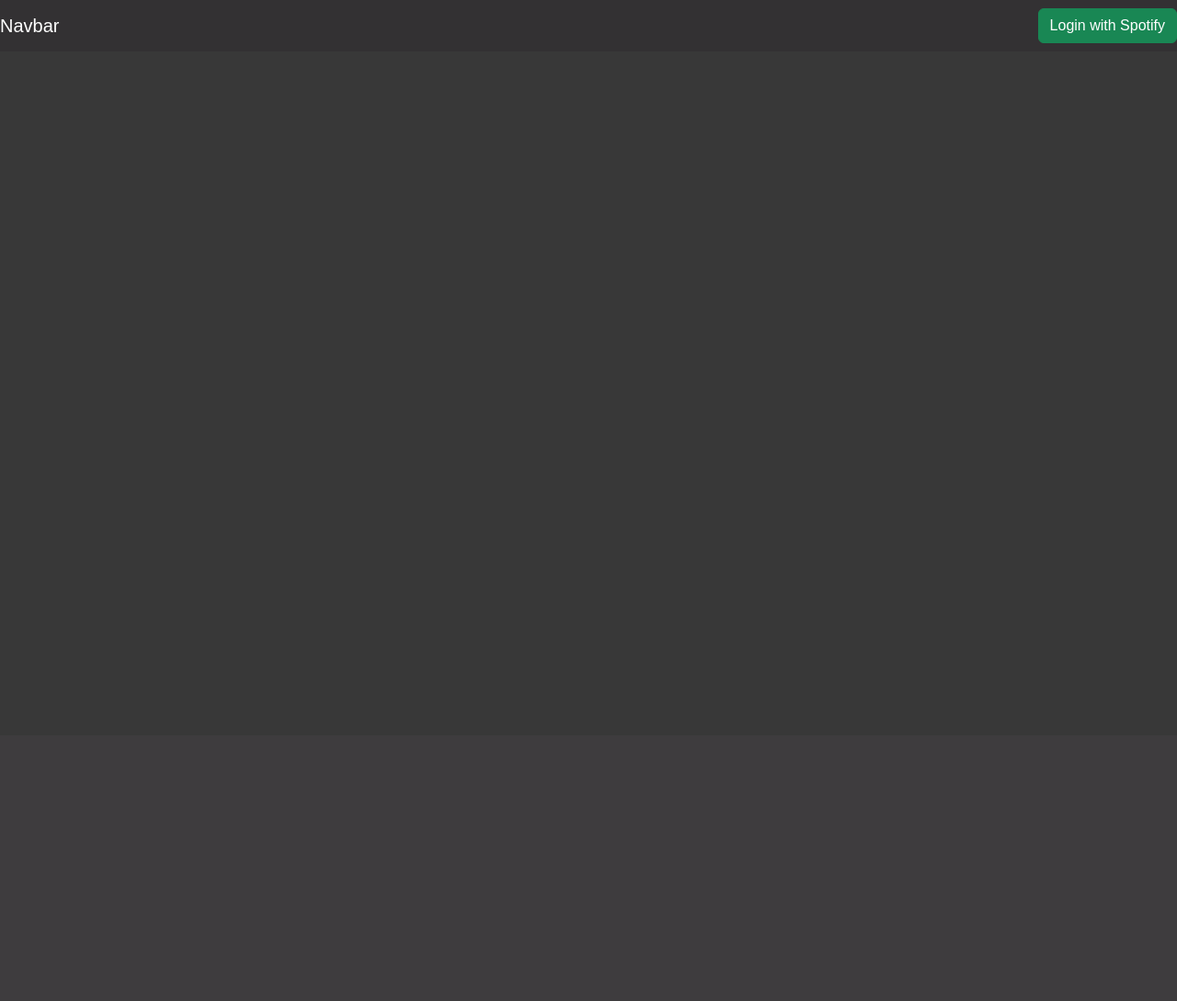
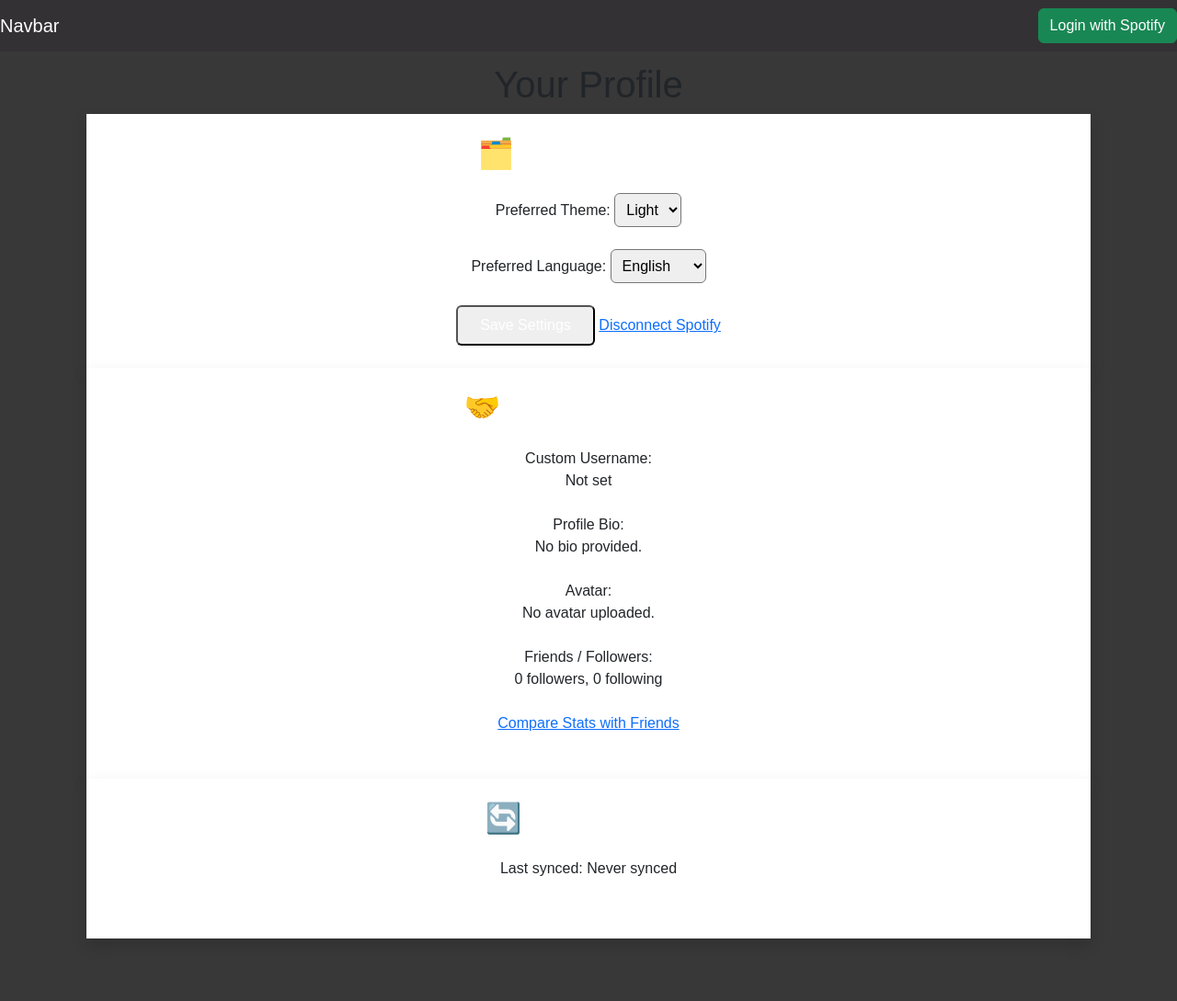
Before and after one commit to Kvezerelinika/Spotify-Stats-demo, a FastAPI app: template app/templates/profile.html in a window 1280 px wide. Shown: the whole page at 92% size. Before the commit the page ends 47 px from the top, so only its background shows below. Run offline with FastAPI, Linux system fonts and the light colour scheme; the template is opened without the code that fills it, so the values that code supplies are empty.

Commit message:
creating profile.html

```diff
--- a/app/helpers.py
+++ b/app/helpers.py
@@ -300,7 +300,7 @@ class UserMusicUpdater:
         intervals = {
             "top_artists": timedelta(weeks=12 if time_range == "long_term" else 6 if time_range == "medium_term" else 4),
             "top_tracks": timedelta(days=1 if time_range == "short_term" else 7 if time_range == "medium_term" else 28),
-            "recent_tracks": timedelta(minutes=50),
+            "recent_tracks": timedelta(minutes=5),
         }
 
         interval = intervals[data_type]
--- a/app/main.py
+++ b/app/main.py
@@ -289,6 +289,43 @@ async def dashboard(request: Request, limit: int = 1000, offset: int = 0, user_d
     return templates.TemplateResponse("dashboard.html", context)
 
 
+@app.get("/profile")
+async def profile(request: Request, user_data: dict = Depends(SpotifyHandler.get_current_user)):
+    db = None
+    try:
+        token = user_data["token"]
+        refresh_token = user_data.get("refresh_token")
+        user_id = user_data["user_id"]
+
+        db = await get_db_connection()
+
+        spotify_user = SpotifyUser(access_token=token, refresh_token=refresh_token)
+        user_profile_data = spotify_user.get_user_profile()
+        await spotify_user.store_user_info_to_database(user_profile_data, db)
+
+        # Temporary context with just basic profile info
+        user_info = user_profile_data
+        settings = {}
+        social_data = {}
+        sync_info = {}
+
+    except Exception as e:
+        error_traceback = traceback.format_exc()
+        print(f"Error fetching profile data: {str(e)}\nTraceback:\n{error_traceback}")
+        return JSONResponse(content={"error": "An error occurred loading your profile."}, status_code=500)
+    finally:
+        if db:
+            await db.close()
+
+    context = {
+        "request": request,
+        "user_info": user_info,
+        "settings": settings,
+        "social_data": social_data,
+        "last_synced": None
+    }
+
+    return templates.TemplateResponse("profile.html", context)
 
 
 
--- a/app/templates/profile.html
+++ b/app/templates/profile.html
@@ -1,14 +1,81 @@
 {% extends "layout.html" %}
 
-{% block content %}
-<header>
-    <h1>User Profile</h1>
-</header>
-<section id="profile">
-    <img id="user-image" src="{{ user_image_url }}" alt="User Image">
-    <h2 id="user-name">{{ user_name }}</h2>
-</section>
-<section id="dashboard">
-    <!-- Content from dashboard.html will be included here -->
-</section>
+{% block title %}
+    Profile - Spotify Stats
 {% endblock %}
+
+{% block main %}
+<div class="container mx-auto p-6 max-w-3xl">
+    <h1 class="text-3xl font-bold mb-6">Your Profile</h1>
+
+    <!-- User Settings -->
+    <div class="bg-white dark:bg-gray-800 p-4 rounded-2xl shadow mb-6">
+        <h2 class="text-xl font-semibold mb-4">🗂️ User Settings</h2>
+        <form method="POST" action="/update_settings">
+            <div class="mb-4">
+                <label for="theme" class="block font-medium">Preferred Theme:</label>
+                <select name="theme" id="theme" class="w-full p-2 rounded">
+                    <option value="light" {% if user.theme == 'light' %}selected{% endif %}>Light</option>
+                    <option value="dark" {% if user.theme == 'dark' %}selected{% endif %}>Dark</option>
+                </select>
+            </div>
+
+            <div class="mb-4">
+                <label for="language" class="block font-medium">Preferred Language:</label>
+                <select name="language" id="language" class="w-full p-2 rounded">
+                    <option value="en" {% if user.language == 'en' %}selected{% endif %}>English</option>
+                    <option value="ka" {% if user.language == 'ka' %}selected{% endif %}>Georgian</option>
+                    <!-- Add more languages as needed -->
+                </select>
+            </div>
+
+            <div class="flex justify-between mt-6">
+                <button type="submit" class="bg-green-600 hover:bg-green-700 text-white px-4 py-2 rounded">Save Settings</button>
+                <a href="/disconnect" class="text-red-600 hover:underline">Disconnect Spotify</a>
+            </div>
+        </form>
+    </div>
+
+    <!-- Social Features -->
+    <div class="bg-white dark:bg-gray-800 p-4 rounded-2xl shadow mb-6">
+        <h2 class="text-xl font-semibold mb-4">🤝 Social Features</h2>
+
+        <div class="mb-4">
+            <label class="block font-medium">Custom Username:</label>
+            <p class="text-gray-700 dark:text-gray-300">{{ user.custom_username or "Not set" }}</p>
+        </div>
+
+        <div class="mb-4">
+            <label class="block font-medium">Profile Bio:</label>
+            <p class="text-gray-700 dark:text-gray-300">{{ user.bio or "No bio provided." }}</p>
+        </div>
+
+        <div class="mb-4">
+            <label class="block font-medium">Avatar:</label>
+            {% if user.avatar_url %}
+                <img src="{{ user.avatar_url }}" alt="Avatar" class="w-24 h-24 rounded-full border">
+            {% else %}
+                <p class="text-gray-500 italic">No avatar uploaded.</p>
+            {% endif %}
+        </div>
+
+        <div class="mb-4">
+            <label class="block font-medium">Friends / Followers:</label>
+            <p class="text-gray-700 dark:text-gray-300">{{ user.followers_count or 0 }} followers, {{ user.following_count or 0 }} following</p>
+        </div>
+
+        <div class="mb-4">
+            <a href="/compare" class="text-blue-600 hover:underline">Compare Stats with Friends</a>
+        </div>
+    </div>
+
+    <!-- Last Synced Info -->
+    <div class="bg-white dark:bg-gray-800 p-4 rounded-2xl shadow">
+        <h2 class="text-xl font-semibold mb-4">🔄 Last Synced</h2>
+        <p class="text-gray-700 dark:text-gray-300">
+            Last synced: {{ user.last_synced or "Never synced" }}
+        </p>
+        <a href="/sync" class="inline-block mt-3 bg-blue-600 hover:bg-blue-700 text-white px-4 py-2 rounded">Refresh My Stats</a>
+    </div>
+</div>
+{% endblock %}
```
